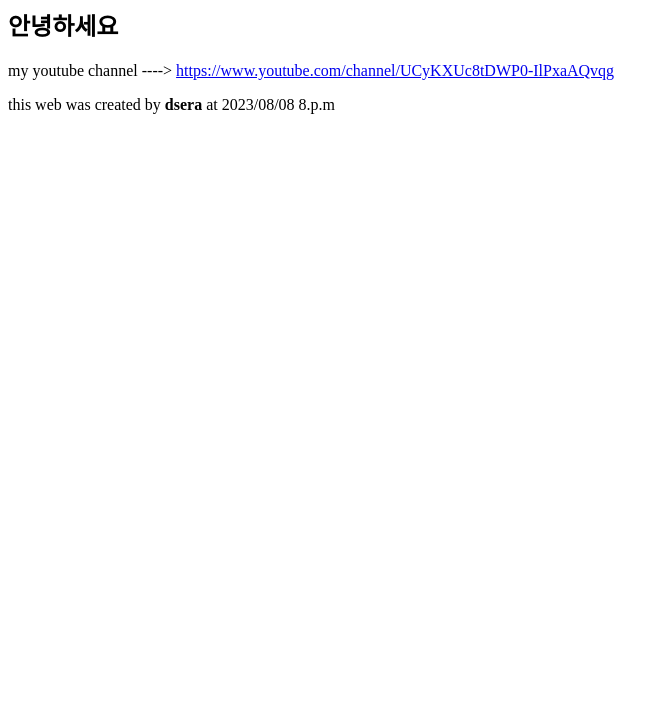
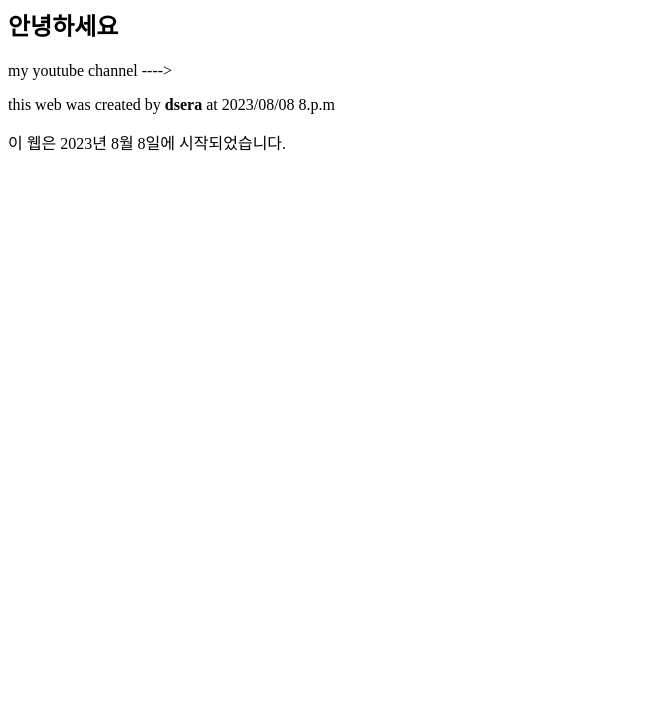
Before and after one commit to dsera1032/first-my-own-web, a plain HTML site: page index.html in a window 1280 px wide. Shown: the part 73-800 px from the top of the page, without its empty margins (0-669 px from the left). Drawn offline with Linux system fonts and the light colour scheme.

Commit message:
third commit

```diff
--- a/index.html
+++ b/index.html
@@ -7,8 +7,9 @@
     <h2> 안녕하세요 </h2>
 </head>
 <body>
-    <p>my youtube channel ----&gt; <a href="https://www.youtube.com/channel/UCyKXUc8tDWP0-IlPxaAQvqg" target="_blank">https://www.youtube.com/channel/UCyKXUc8tDWP0-IlPxaAQvqg</a></p>
+    <p>my youtube channel ----&gt; </p>
 
     <p>this web was created by <strong>dsera</strong> at 2023/08/08 8.p.m</p>
+    <p>이 웹은 2023년 8월 8일에 시작되었습니다.</p>
 </body>
 </html>
```
